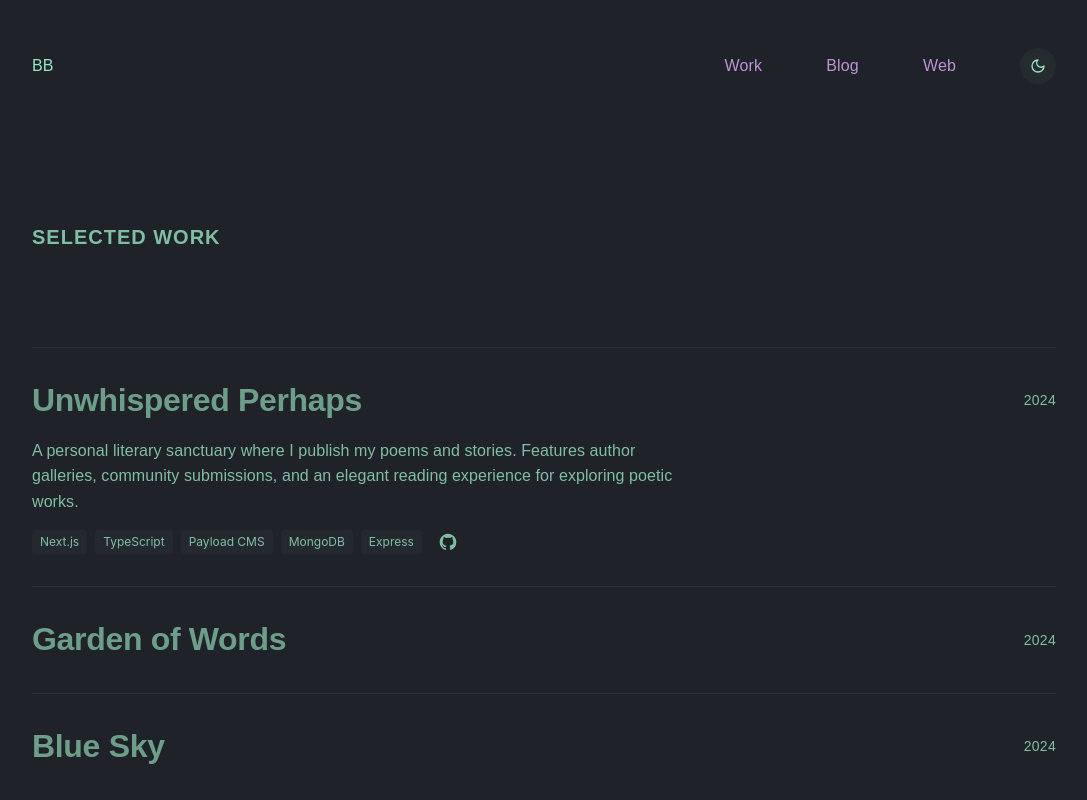
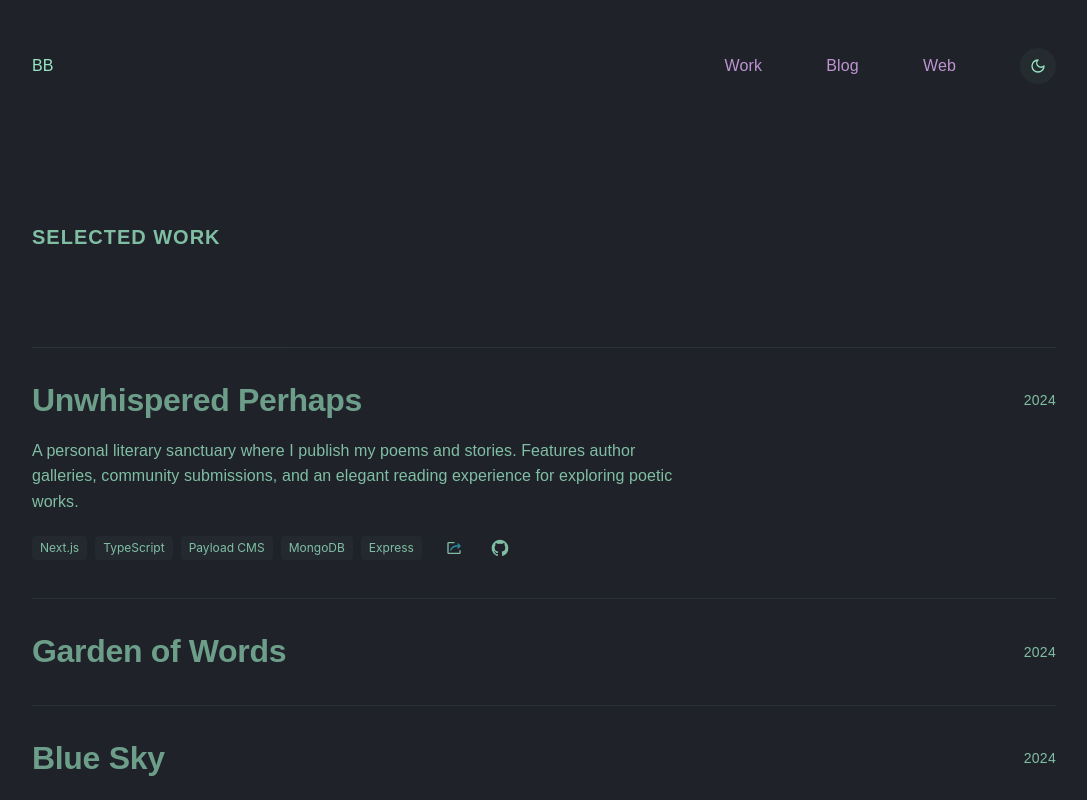
Before and after one commit to ftbhabuk/portfolio, a Next.js app: page / in a window 1280 px wide. Both pictures are taken after a click on the button "Unwhispered Perhaps". Shown: the part 817-1617 px from the top of the page, without its empty margins (96-1183 px from the left). Built offline with nearby package versions, Linux system fonts and the light colour scheme; a web font is replaced by a local one.

Commit message:
feat: add external demo icon with clean hover effects to work section

```diff
--- a/components/work-section.tsx
+++ b/components/work-section.tsx
@@ -179,11 +179,35 @@ export function WorkSection() {
                         ))}
                       </div>
 
+                      <div className="flex items-center gap-3">
+                        {/* Demo button - only show if liveLink exists */}
+                        {project.liveLink && (
+                          <a
+                            href={project.liveLink}
+                            target="_blank"
+                            rel="noopener noreferrer"
+                            className="flex-shrink-0 text-foreground-secondary/70 hover:text-primary transition-all duration-300 p-2"
+                            aria-label="View live demo"
+                            onClick={(e) => e.stopPropagation()}
+                          >
+                            <svg
+                              className="w-4 h-4"
+                              fill="currentColor"
+                              viewBox="0 0 24 24"
+                              xmlns="http://www.w3.org/2000/svg"
+                            >
+                              <path d="M21.71,8.29l-3-3a1,1,0,0,0-1.42,1.42L18.59,8H16.71a11.78,11.78,0,0,0-10.6,6.55,1,1,0,0,0,.44,1.34A.93.93,0,0,0,7,16a1,1,0,0,0,.89-.55A9.81,9.81,0,0,1,16.71,10h1.88l-1.3,1.29a1,1,0,0,0,0,1.42,1,1,0,0,0,1.42,0l3-3A1,1,0,0,0,21.71,8.29Z" style={{ fill: 'rgb(44, 169, 188)' }} />
+                              <path d="M20,21H4a2,2,0,0,1-2-2V5A2,2,0,0,1,4,3h8a1,1,0,0,1,0,2H4V19H20V16a1,1,0,0,1,2,0v3A2,2,0,0,1,20,21Z" />
+                            </svg>
+                          </a>
+                        )}
+
+                        {/* GitHub icon */}
                         <a
                           href={project.githubLink}
                           target="_blank"
                           rel="noopener noreferrer"
-                        className="flex-shrink-0 text-foreground-secondary/70 hover:text-foreground transition-colors"
+                          className="flex-shrink-0 text-foreground-secondary/70 hover:text-foreground transition-all duration-300 p-2"
                           aria-label="View source code on GitHub"
                           onClick={(e) => e.stopPropagation()}
                         >
@@ -204,6 +228,7 @@ export function WorkSection() {
                     </div>
                   </div>
                 </div>
+              </div>
             </motion.div>
           ))}
         </motion.div>
```
Lines whose indentation alone changed are shown as unchanged.
